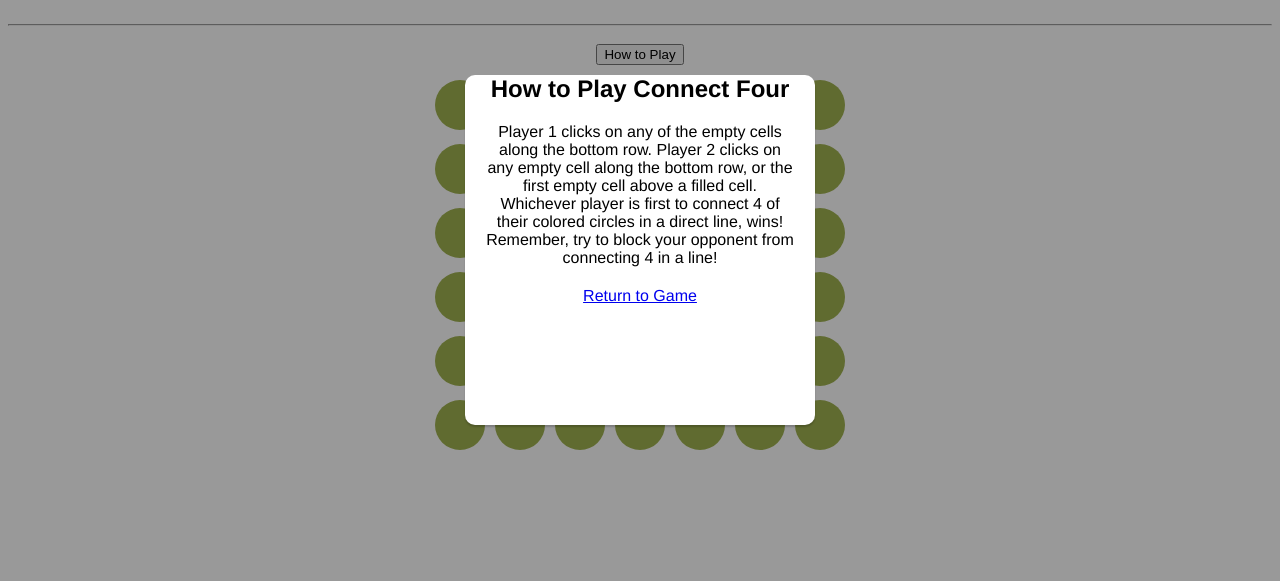
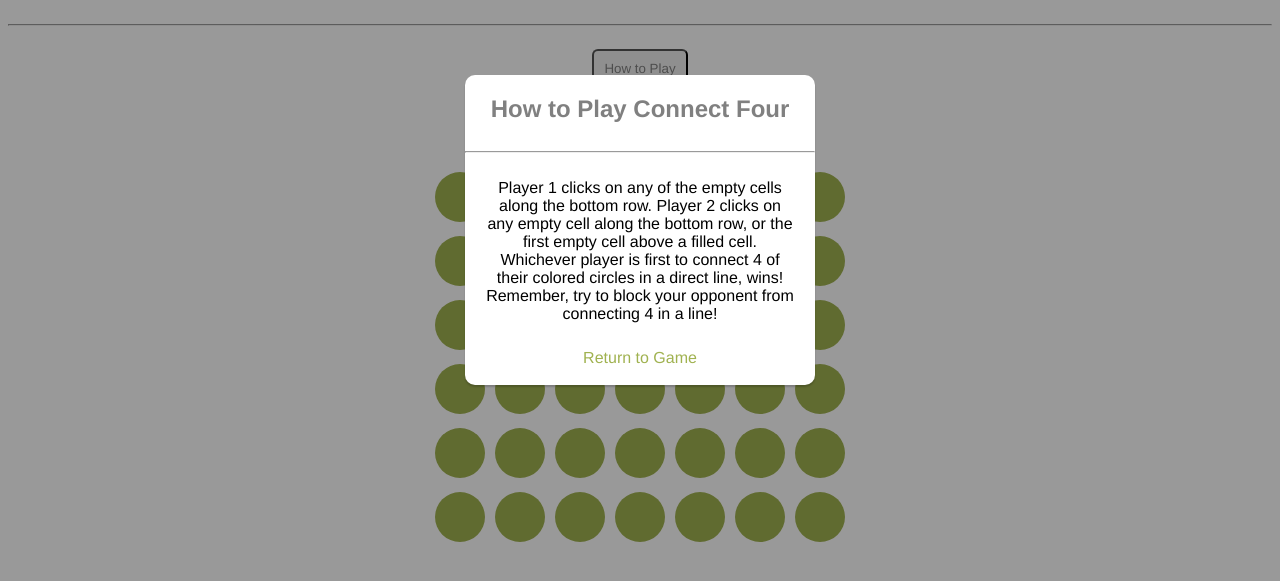
Before and after one commit to austynheinlein/connect-four, a plain HTML site: page index.html in a window 1280 px wide. Both pictures are taken after a click on the button "How to Play". Shown: the part 75-656 px from the top of the page. Drawn offline with nearby package versions, Linux system fonts and the light colour scheme.

Commit message:
added a refresh button

```diff
--- a/css/style.css
+++ b/css/style.css
@@ -27,11 +27,26 @@ h1  {
   background-color: #a0b250;
   margin: 5px;
   border-radius: 100%;
+  cursor: pointer;
 }
 
 /* modal */
-#openModal{
-  margin: 10px;
+
+#openModal {
+  margin: 15px 20px 10px 20px;
+  font-family: Helvetica;
+  color: grey;
+  padding: 10px;
+  border-radius: 6px;
+  cursor: pointer;
+}
+#restart {
+  margin: 10px 20px 20px 20px;
+  font-family: Helvetica;
+  color: grey;
+  padding: 10px;
+  border-radius: 6px;
+  cursor: pointer;
 }
 body {
 	background-image: url("lets-play-bridge.jpg");
@@ -52,21 +67,27 @@ body {
 }
 #modal-textbox {
 	background-color: white;
-	height: 350px;
+	height: 310px;
 	width: 350px;
 	border-radius: 10px;
 	margin: 150px auto;
 	box-shadow: 0 2px 2px rgba(0, 0, 0, 0.2);
 }
 h2 {
-  margin: 20px;
+  padding: 20px;
   font-family: Helvetica;
   font-weight: 700;
+  margin-bottom: 0;
+  color: grey
 }
 p {
-  margin: 20px;
-  font-family: Helvetica
+  padding:10px 20px;
+  font-family: Helvetica;
+  font-weight: lighter;
 }
-#close{
-  font-family: Helvetica
+#close {
+  font-family: Helvetica;
+  text-decoration: none;
+  color: #a0b250;
+  cursor: pointer;
 }
--- a/index.html
+++ b/index.html
@@ -13,16 +13,22 @@
     <h1>CONNECT<span id="four">FOUR</span></h1>
     <hr>
     <!-- modal -->
+
     <button id="openModal">How to Play</button>
+    <FORM>
+      <INPUT id="restart" TYPE="button" onClick="history.go(0)" VALUE="Restart">
+    </FORM>
+
     <div id="modal">
       <div id="modal-textbox">
         <h2>How to Play Connect Four</h2>
+        <hr>
         <p>Player 1 clicks on any of the empty cells along the bottom row. Player 2 clicks on any empty cell along the bottom row, or the first empty cell above a filled cell. Whichever player is first to connect 4 of their colored circles in a direct line, wins! Remember, try to block your opponent from connecting 4 in a line!</p>
         <a id="close" href="#">Return to Game</a>
       </div>
     </div>
-    <br>
-    <div id="board">
+    <div
+      id="board">
     </div>
   </body>
   <script src="js/app.js"></script>
```
Also changed, not shown: js/app.js (+6 -65 lines).
